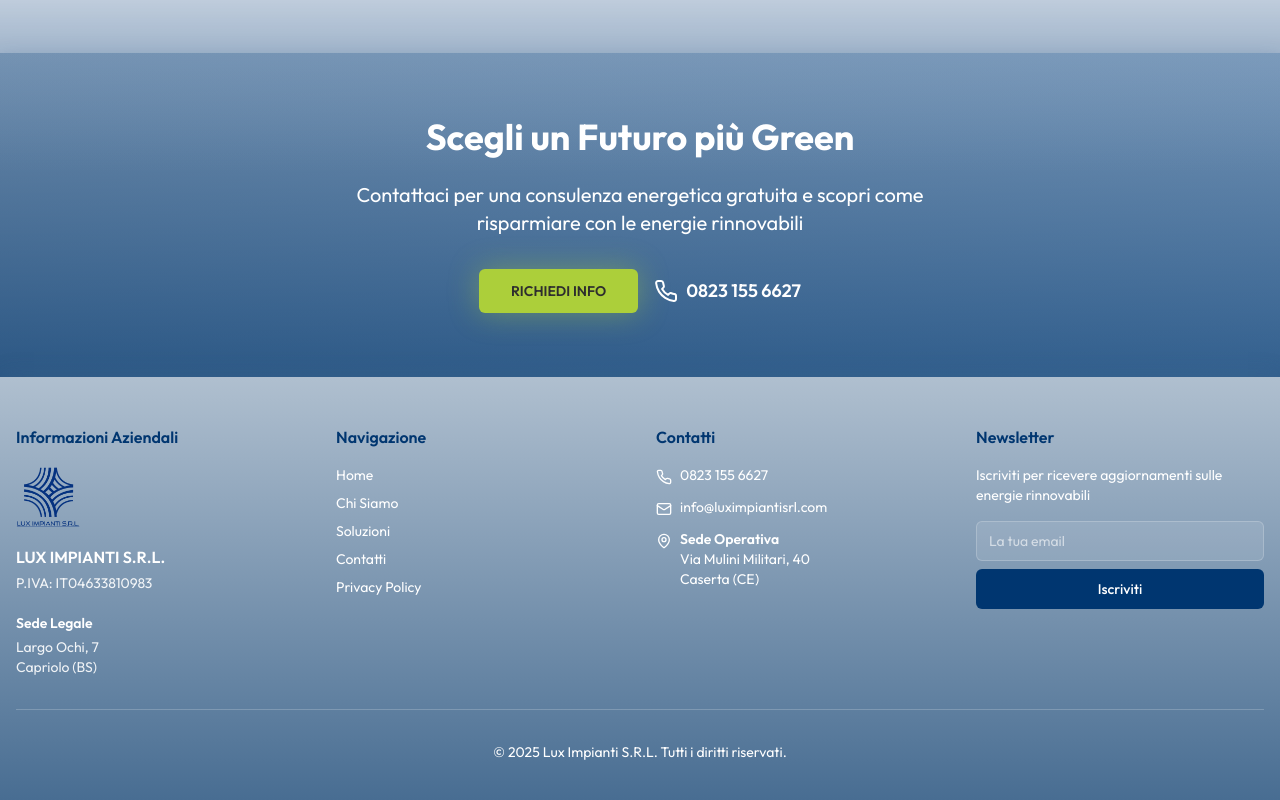
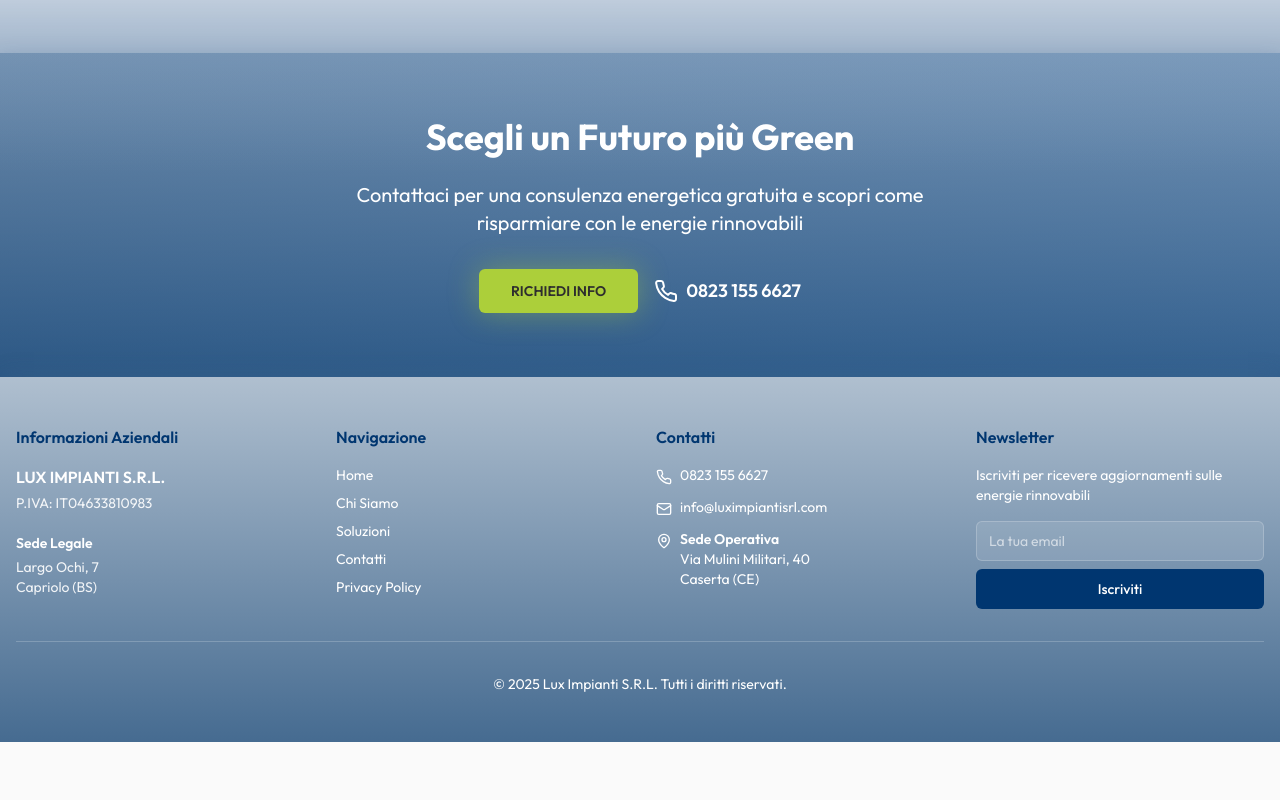
Before and after one commit to Altiory-Consulting/lux-impianti-srl, a React (Vite) app: page / in a window 1280 px wide. Shown: the part 5424-6224 px from the top of the page. After the commit the page ends 6166 px from the top, so only its background shows below. Built offline with nearby package versions, Linux system fonts and the light colour scheme; the HTML template or start-up script is replaced by a standard one.

Commit message:
Visual edit in Lovable
Edited UI in Lovable

```diff
--- a/src/components/Footer.tsx
+++ b/src/components/Footer.tsx
@@ -17,9 +17,9 @@ const Footer = () => {
           {/* Company Info */}
           <div>
             <h4 className="font-semibold mb-4" style={{
-              color: 'hsl(211, 100%, 22%)'
-            }}>Informazioni Aziendali</h4>
-            <img src={logo} alt="Lux Impianti S.R.L." className="h-16 w-auto mb-4" />
+            color: 'hsl(211, 100%, 22%)'
+          }}>Informazioni Aziendali</h4>
+
             <div className="space-y-3 text-sm">
               <div>
                 <p className="font-semibold text-base mb-1">LUX IMPIANTI S.R.L.</p>
```
